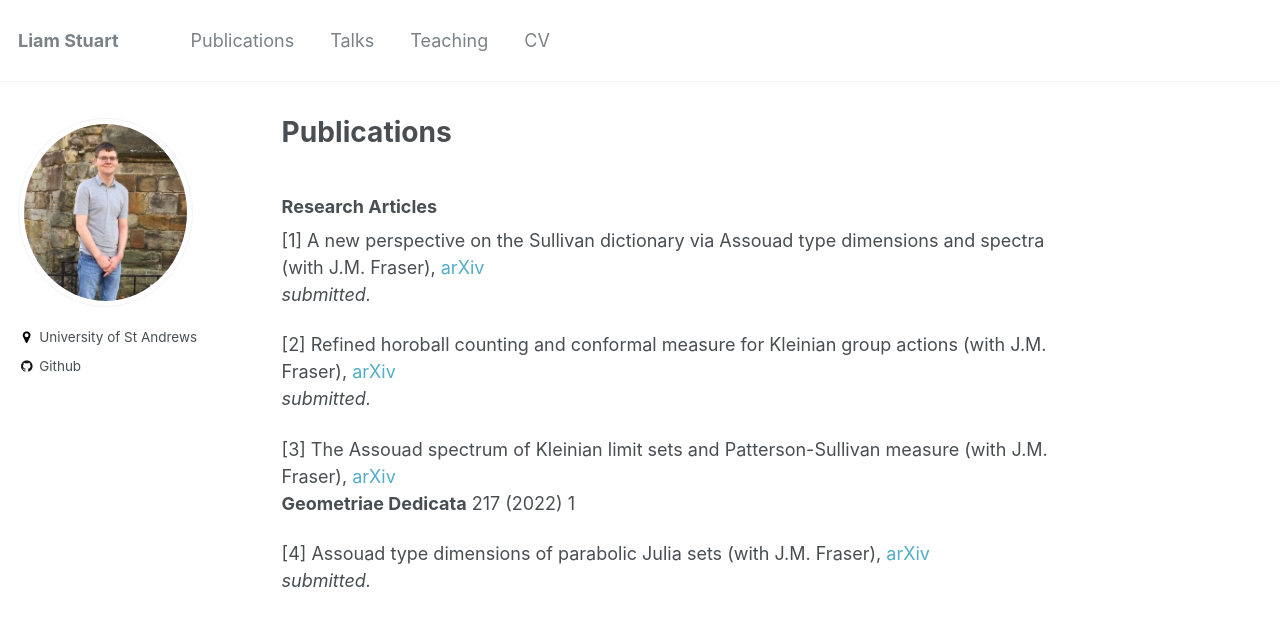
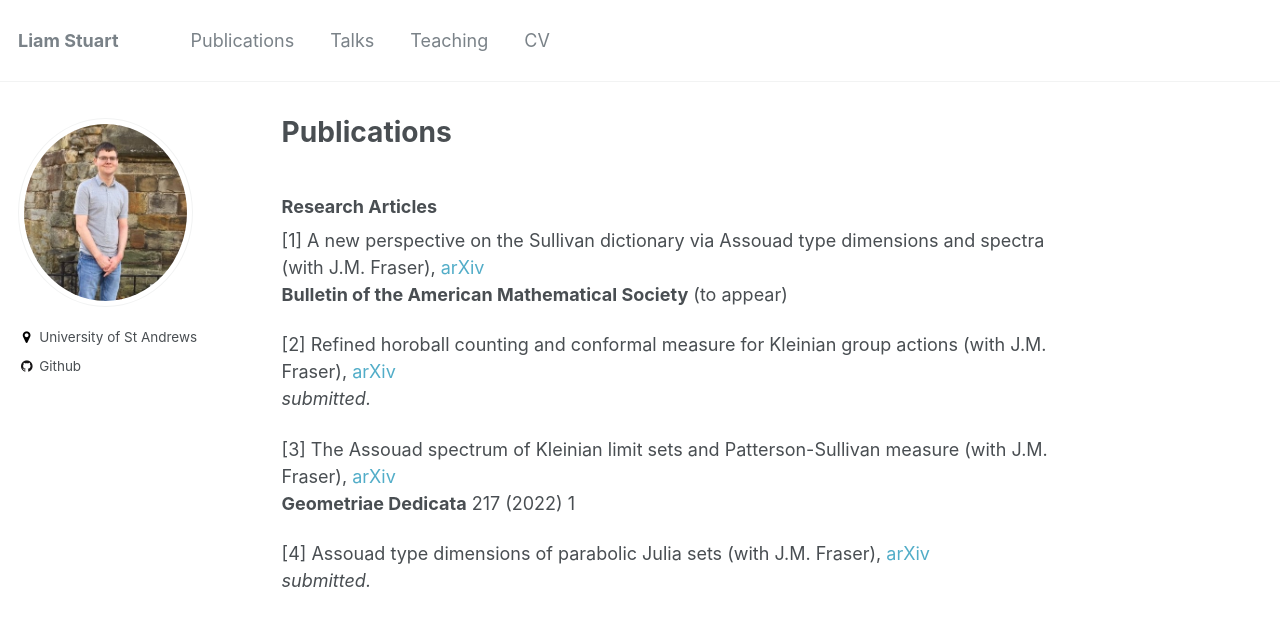
Before and after one commit to liam-stuart/liam-stuart.github.io, a Jekyll site: the page built from _pages/publications.md, in a window 1280 px wide. Shown: the top 626 px of the page. Built offline with Jekyll 4.4.1, drawn with Linux system fonts in a browser that asks for light colours.

Commit message:
Update publications.md

```diff
--- a/_pages/publications.md
+++ b/_pages/publications.md
@@ -6,7 +6,7 @@ author_profile: true
 
 ### Research Articles
 [1] A new perspective on the Sullivan dictionary via Assouad type dimensions and spectra (with J.M. Fraser), [arXiv](https://arxiv.org/abs/2007.15493)
-*submitted.*
+**Bulletin of the American Mathematical Society** (to appear)
 
 [2] Refined horoball counting and conformal measure for Kleinian group actions (with J.M. Fraser), [arXiv](https://arxiv.org/abs/2202.09178)
 *submitted.*
```
